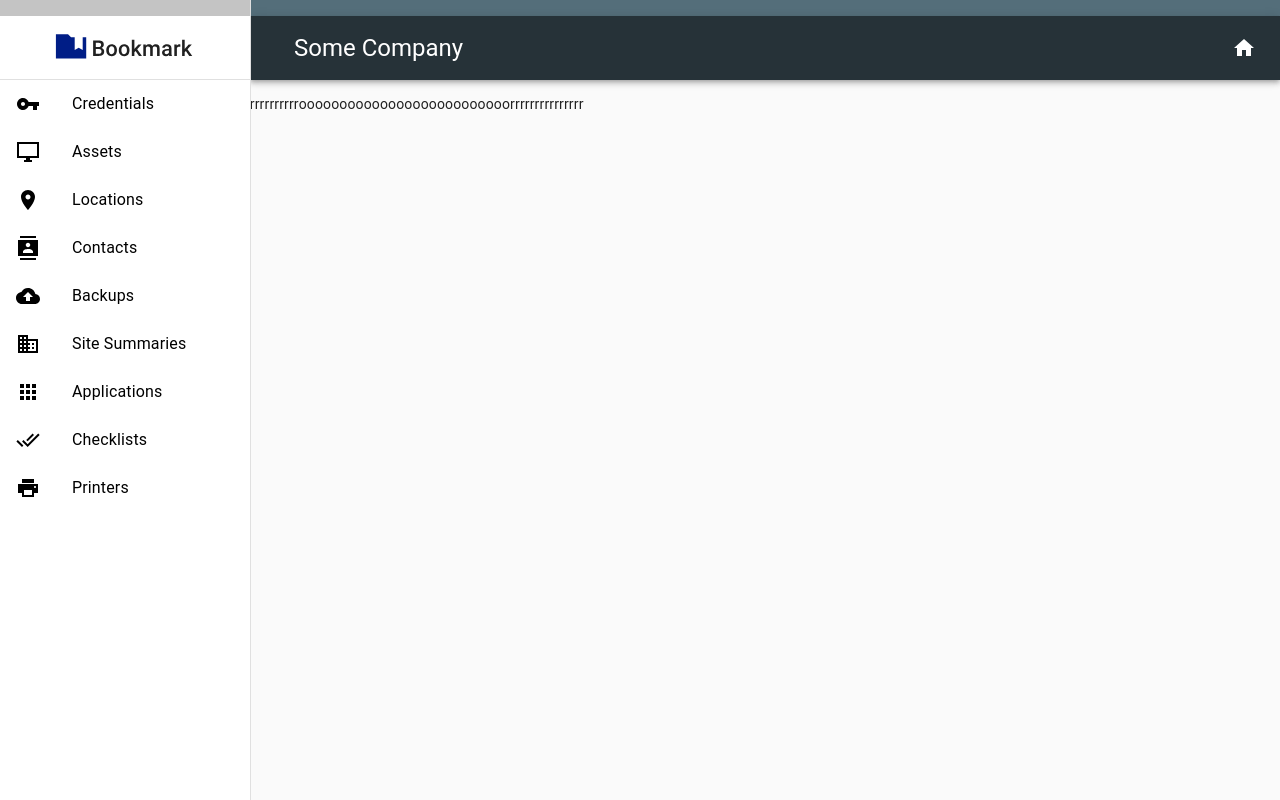
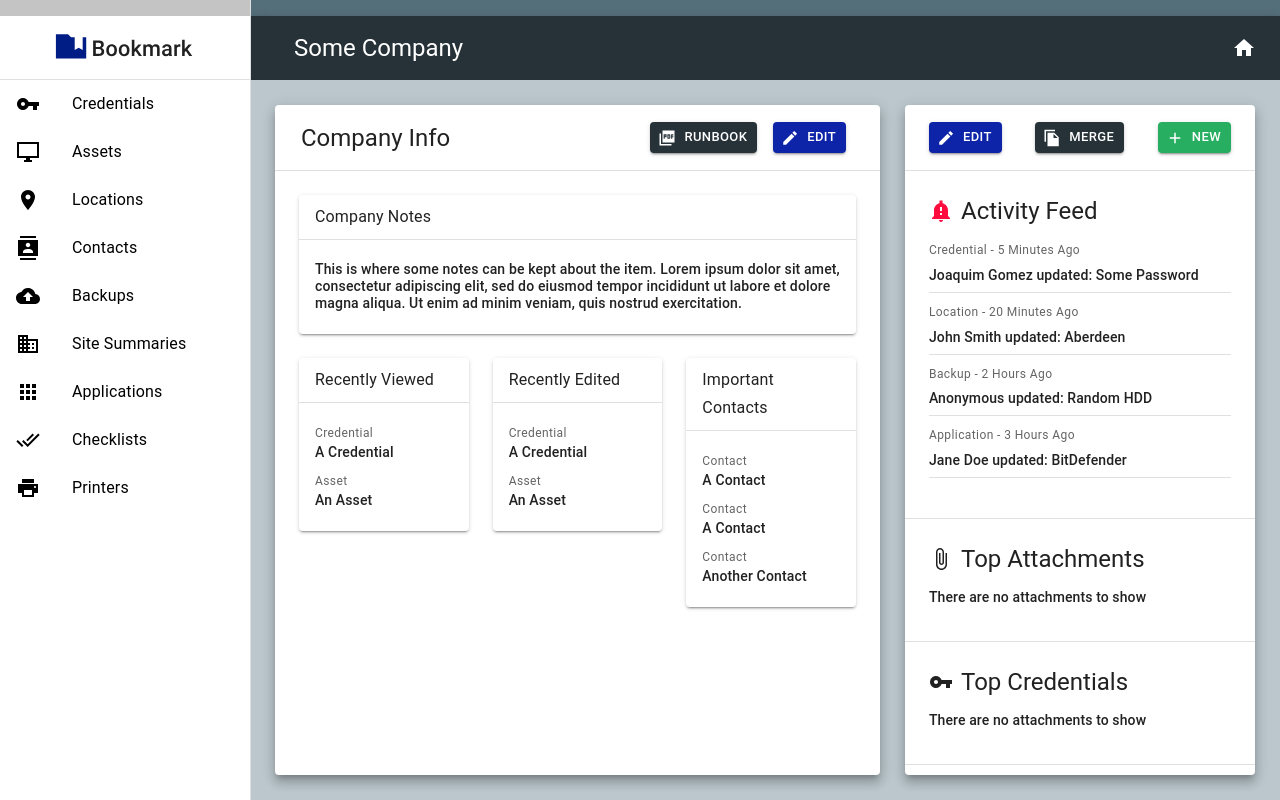
Before and after one commit to JoaquimXG/Bookmark, a React (Create React App) app: page / in a window 1280 px wide. Built offline with nearby package versions, Linux system fonts and the light colour scheme; no server answers.

Commit message:
Change company home page from using data screen to using a seperate component. Also copied most of primaryCard component over to companyinfoPrimaryCard component to use within CompanyInfo component. This wil hopefully make development easier

```diff
--- a/src/App.js
+++ b/src/App.js
@@ -13,6 +13,7 @@ import DataScreen from "./components/DataScreen";
 //Incoming Data or templates
 import companyInfo from "./static/templates/companyInfoTemplates";
 import dataScreenStaticTemplates from "./static/templates/dataScreenStaticTemplates";
+import CompanyInfo from "./components/CompanyInfo";
 
 //Static routes for Item Categories
 const staticItemCategoryRoutes = [
@@ -96,8 +97,7 @@ function App() {
                             exact
                             path="/"
                             render={() => (
-                                <DataScreen
-                                    home
+                                <CompanyInfo
                                     path="credential"
                                     cards={companyInfo.primaryCard.cards}
                                     secondaryCardData={
--- /dev/null
+++ b/src/components/CompanyInfo.js
@@ -0,0 +1,56 @@
+//External Imports
+import React from "react";
+import { Box, makeStyles } from "@material-ui/core";
+
+//Custom Components
+import SecondaryCard from "./SecondaryCard";
+import CompanyInfoPrimaryCard from "./CompanyInfoPrimaryCard";
+
+//Data, queries, mutations and templates
+import { AppBarHeight } from "../App";
+
+const useStyle = makeStyles(theme => ({
+    body: {
+        display: "flex",
+        flexDirection: "row",
+        height: "100%",
+        flexGrow: 1
+    },
+
+    main: {
+        height: `calc(100vh - ${AppBarHeight.xs}px)`,
+        background: "#BBC7CD",
+        [theme.breakpoints.up("sm")]: {
+            height: `calc(100vh - ${AppBarHeight.sm}px)`
+        }
+    }
+}));
+
+export default props => {
+    const classes = useStyle();
+
+    //var query = individualQueries.companyInfo.query;
+    var id = 235537;
+
+    const secondaryButtonFunctions = {
+    };
+
+    return (
+        <div className={classes.main}>
+            <Box className={classes.body}>
+                <CompanyInfoPrimaryCard
+                    path={props.path}
+                    id={id}
+                    cards={props.cards}
+                    buttons={props.buttons.primary}
+                    header={props.header}
+                />
+                <SecondaryCard
+                    data={props.secondaryCardData}
+                    buttons={props.buttons.secondary}
+                    handleClick={secondaryButtonFunctions}
+                />
+            </Box>
+        </div>
+    );
+};
--- /dev/null
+++ b/src/components/CompanyInfoPrimaryCard.js
@@ -0,0 +1,139 @@
+//External Imports
+import React from "react";
+import {
+    Paper,
+    makeStyles,
+    Box,
+    Typography,
+    Divider,
+    Button,
+    Grid,
+    useTheme
+} from "@material-ui/core";
+
+//Custom components
+import { drawerWidth } from "../App";
+import MinorCard from "./MinorCard";
+
+const margin = 25;
+
+const useStyles = makeStyles(theme => ({
+    main: {
+        [theme.breakpoints.up("sm")]: {
+            marginLeft: drawerWidth + margin
+        },
+        margin: margin,
+        display: "flex",
+        flexGrow: 1
+    },
+
+    titleTextField: {
+        fontSize: "1.5rem",
+        lineHeight: "1.5rem",
+        letterSpacing: "0rem",
+        marginRight: "6px"
+    },
+
+    titleTextFieldInput: {
+        padding: "8px 0px"
+    },
+
+    primaryCard: {
+        flexGrow: 1,
+        display: "flex",
+        flexDirection: "column",
+        position: "relative"
+    },
+
+    header: {
+        display: "flex",
+        alignItems: "center",
+        justifyItems: "space-between",
+        height: 65,
+        padding: theme.spacing(3) + 2
+    },
+
+    dataCard: {
+        padding: theme.spacing(2)
+    },
+
+    primaryCardGrid: {
+        padding: theme.spacing(3)
+    }
+}));
+
+export default props => {
+    const classes = useStyles();
+    const theme = useTheme();
+
+    return (
+        <Box className={classes.main}>
+            <Paper className={classes.primaryCard} elevation={8}>
+                <header className={classes.header}>
+                    <Typography style={{ flexGrow: 1 }} variant="h5">
+                        {"Company Info"}
+                    </Typography>
+                    {props.buttons.map((value, index) => {
+                        return (
+                            <Button
+                                onClick={value =>
+                                    console.log(`Pressed ${value.text}`)
+                                }
+                                key={index}
+                                variant="contained"
+                                startIcon={<value.icon />}
+                                size="small"
+                                style={{
+                                    margin: theme.spacing(1),
+                                    color: value.textColor
+                                        ? value.textColor
+                                        : "white",
+                                    background: value.color,
+                                    minWidth: value.minWidth
+                                        ? value.minWidth
+                                        : "auto"
+                                }}
+                            >
+                                {value.text}
+                            </Button>
+                        );
+                    })}
+                </header>
+                <Divider />
+                <Box
+                    style={{
+                        overflowY: "auto",
+                        overflowX: "hidden",
+                        flexGrow: 1
+                    }}
+                >
+                    <Grid
+                        container
+                        className={classes.primaryCardGrid}
+                        spacing={3}
+                    >
+                        {props.cards.map((card, index) => {
+                            return (
+                                <Grid
+                                    key={index}
+                                    item
+                                    xs={
+                                        card.columns.xs ? card.columns.xs : true
+                                    }
+                                >
+                                    <MinorCard
+                                        formValues={props.formValues}
+                                        elevation={2}
+                                        style={{ flexGrow: 1 }}
+                                        title={card.title}
+                                        content={card.content}
+                                    ></MinorCard>
+                                </Grid>
+                            );
+                        })}
+                    </Grid>
+                </Box>
+            </Paper>
+        </Box>
+    );
+};
--- a/src/components/DataScreen.js
+++ b/src/components/DataScreen.js
@@ -10,6 +10,7 @@ import SecondaryCard from "./SecondaryCard";
 
 //Functions
 import myMutation from "../static/functions/myMutation";
+import generatePrimaryCards from '../static/functions/generatePrimaryCards'
 
 //Data, queries, mutations and templates
 import { AppBarHeight } from "../App";
@@ -36,34 +37,6 @@ const useStyle = makeStyles(theme => ({
         }
     }
 }));
-
-const generatePrimaryCards = (item, template) => {
-    var newItem = {
-        cards: template.cards.map(card => {
-            //loop through each card in the template
-            //return the entire contents of the template e.g. columns and title
-            //but replace template variables with their respective values from the item
-            var content = card.content.map(templateValue => {
-                //loop through each value in the card
-                //return the entire templatevalue including disabled
-                //replace the template value with the appropriate value from the item
-                //sets content to null if there is no data from the item
-                //if all the values.content in card are set to null then the card won't be displayed
-                return item[templateValue.title]
-                    ? { ...templateValue, content: item[templateValue.title] }
-                    : { ...templateValue, content: null };
-            });
-            return content ? { ...card, content: content } : null;
-        })
-    };
-    //sets the header to match the template
-    //but using the real item title as opposed to "name"
-    newItem.header = {
-        title: item[template.header.title],
-        disabled: template.header.disabled
-    };
-    return newItem;
-};
 
 const initialiseFormValues = (cards, title) => {
     let tempFormValues = { name: title };
--- a/src/static/apollo/mutations.js
+++ b/src/static/apollo/mutations.js
@@ -1,3 +1,4 @@
+//External Imports
 import { gql } from '@apollo/client';
 
 const backup = {
--- a/src/static/apollo/queries.js
+++ b/src/static/apollo/queries.js
@@ -1,3 +1,4 @@
+//External Imports
 import { gql } from '@apollo/client';
 
 const credentialsList = {
--- /dev/null
+++ b/src/static/functions/generatePrimaryCards.js
@@ -0,0 +1,27 @@
+export default (item, template) => {
+    var newItem = {
+        cards: template.cards.map(card => {
+            //loop through each card in the template
+            //return the entire contents of the template e.g. columns and title
+            //but replace template variables with their respective values from the item
+            var content = card.content.map(templateValue => {
+                //loop through each value in the card
+                //return the entire templatevalue including disabled
+                //replace the template value with the appropriate value from the item
+                //sets content to null if there is no data from the item
+                //if all the values.content in card are set to null then the card won't be displayed
+                return item[templateValue.title]
+                    ? { ...templateValue, content: item[templateValue.title] }
+                    : { ...templateValue, content: null };
+            });
+            return content ? { ...card, content: content } : null;
+        })
+    };
+    //sets the header to match the template
+    //but using the real item title as opposed to "name"
+    newItem.header = {
+        title: item[template.header.title],
+        disabled: template.header.disabled
+    };
+    return newItem;
+};
--- a/src/static/templates/itemListStaticTemplates.js
+++ b/src/static/templates/itemListStaticTemplates.js
@@ -1,9 +1,12 @@
+//External Imports
 import {
     CreateSharp,
     AddSharp,
     GetAppSharp,
     PublishSharp
 } from "@material-ui/icons";
+
+//Data and templates
 import { themeColors } from "../../App";
 
 const credential = [
--- a/src/static/templates/navBarTemplates.js
+++ b/src/static/templates/navBarTemplates.js
@@ -1,5 +1,5 @@
+//External Imports
 import React from 'react';
-
 import {
     DesktopWindowsSharp,
     VpnKeySharp,
```
Also changed, not shown: src/static/templates/companyInfoTemplates.js (+5 -2 lines), src/static/templates/dataScreenStaticTemplates.js (+5 -2 lines).
